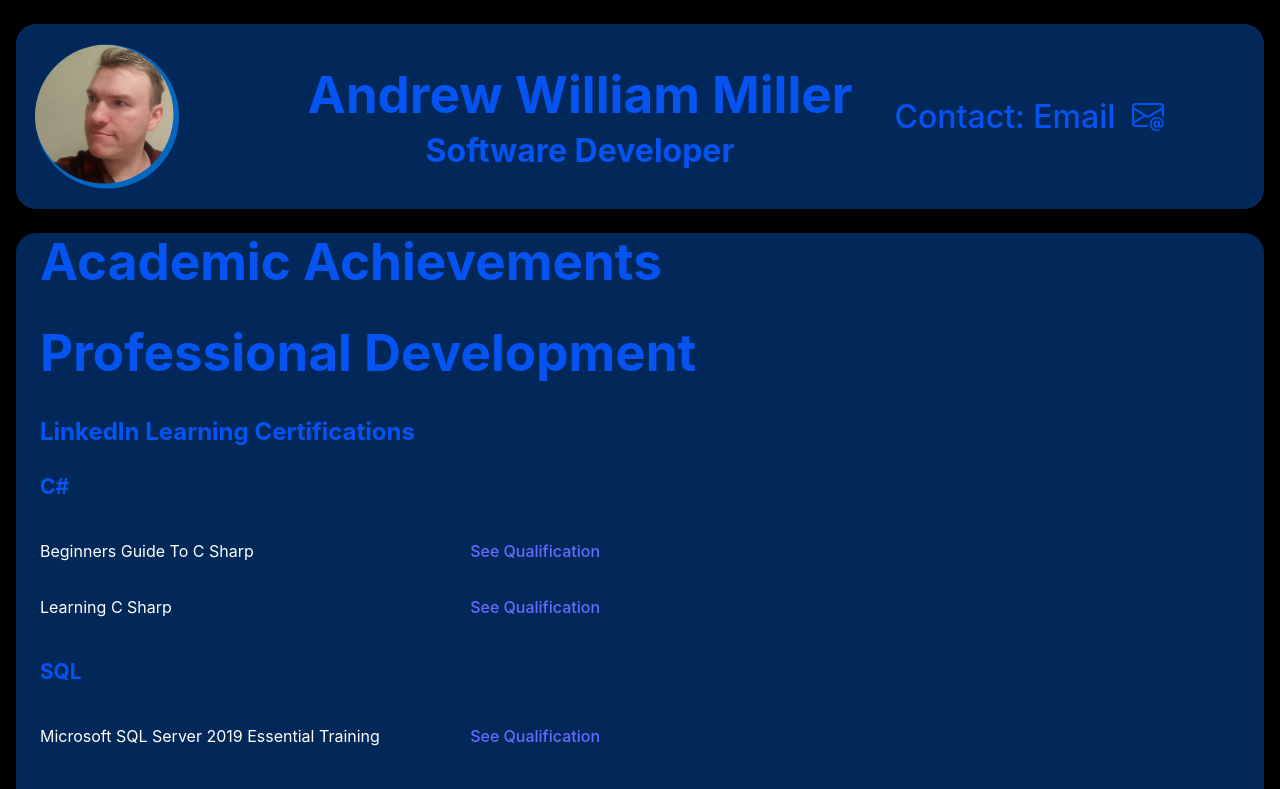
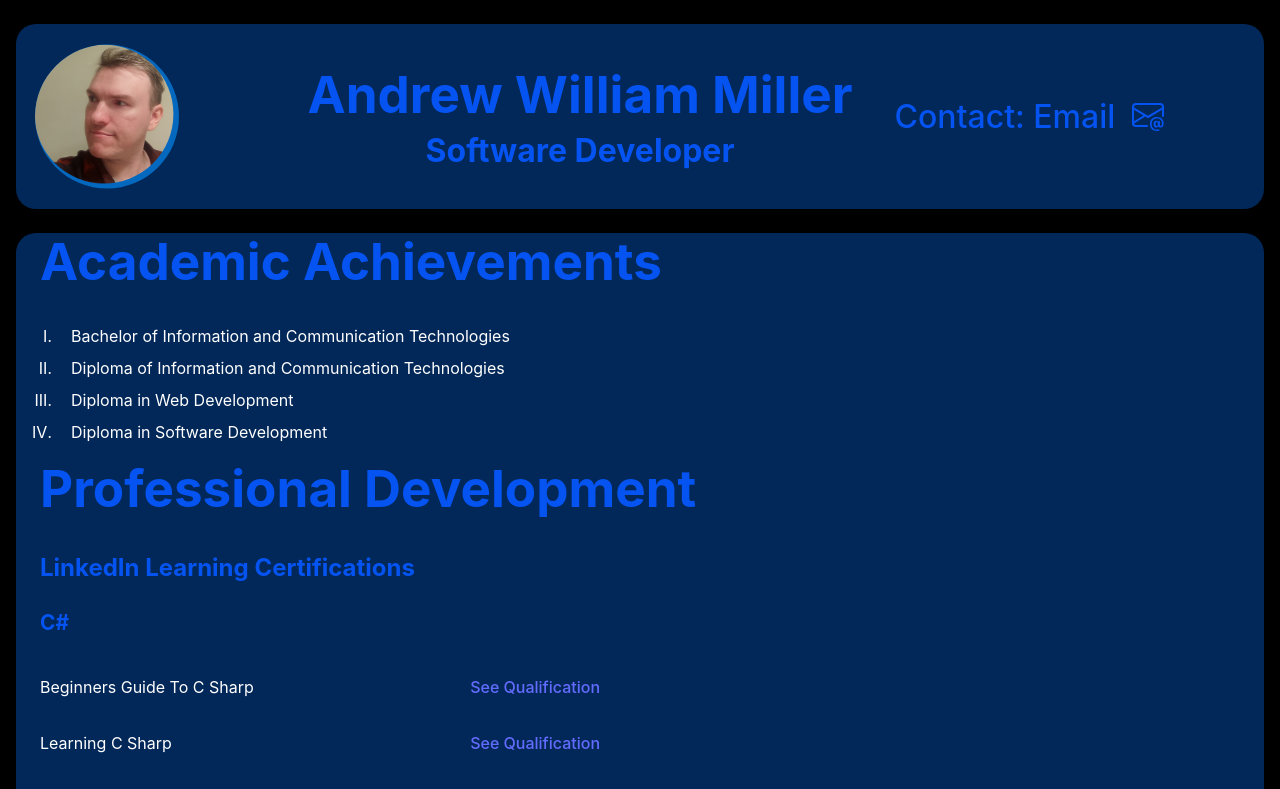
Before and after one commit to andrew-william-miller/andrew-william-miller.github.io, a React (Vite) app: page /qualifications in a window 1280 px wide. Shown: the top 789 px of the page. Built offline with nearby package versions, Linux system fonts and the light colour scheme.

Commit message:
Added Academic Qualification Information. Adjusted: Max width for Sweet Alerts

```diff
--- a/src/App.css
+++ b/src/App.css
@@ -405,30 +405,21 @@ figcaption {
 
 .certificateWrap a:hover {
   cursor: pointer;
+  color: gold;
 }
 
-/* .certificationTable {
+.academicContainer ul {
   color: white;
-  margin-left: 1.5rem;
-  font-size: 1.05rem;
+  list-style-type: upper-roman;
 }
 
-.certificationTable th {
-  text-align: left;
+.academicContainer ul li {
+  padding-left: 15px;
 }
 
-.certificationTable th:first-child {
-  width: 24rem;
+.academicContainer ul li:not(:last-child) {
+  margin-bottom: 0.5rem;
 }
-
-.certificationTable th:nth-child(2) {
-  width: 8rem;
-}
-
-.swalQualificationBtn:hover {
-  cursor: pointer;
-  color: gold;
-} */
 
 /* ~~~~~~~~ Media Queries ~~~~~~~~ */
 
--- a/src/Components/Qualifications.jsx
+++ b/src/Components/Qualifications.jsx
@@ -106,6 +106,12 @@ const Qualifications = () => {
         <main className="qualificationsContainer">
             <div className="academicContainer">
                 <h1>Academic Achievements</h1>
+                <ul>
+                    <li>Bachelor of Information and Communication Technologies</li>
+                    <li>Diploma of Information and Communication Technologies</li>
+                    <li>Diploma in Web Development</li>
+                    <li>Diploma in Software Development</li>
+                </ul>
             </div>
             <div className="professionalContainer">
                 <h1>Professional Development</h1>
@@ -120,7 +126,7 @@ const Qualifications = () => {
                                     <a onClick={() => {
                                         Swal.fire({
                                             html: '<div class="loading-message">Image may take a few seconds to load...</div>',
-                                            width: 1250,
+                                            width: 900,
                                             imageUrl: certificate.image,
                                             imageAlt: `LinkedIn Learning Qualification. Topic: ${certificate.name}`,
                                             confirmButtonText: "Close"
```
